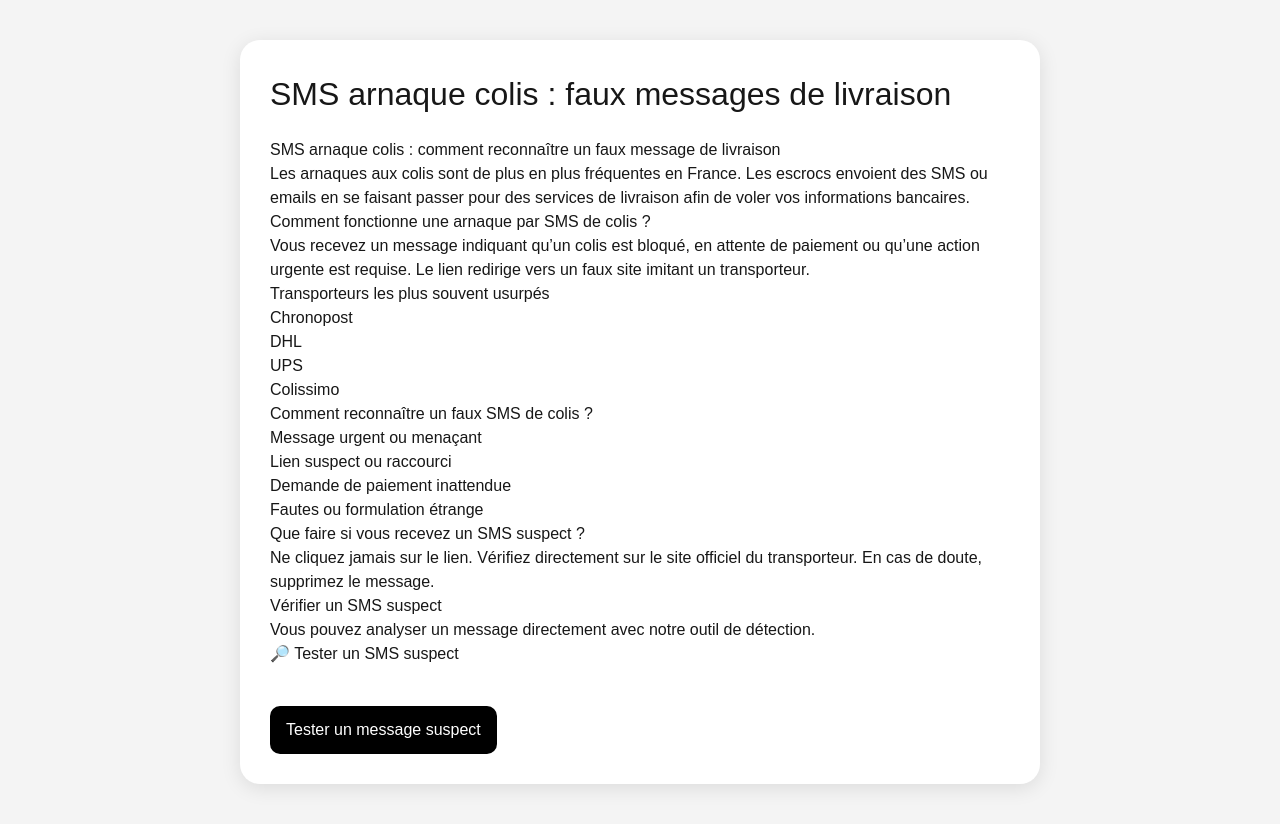
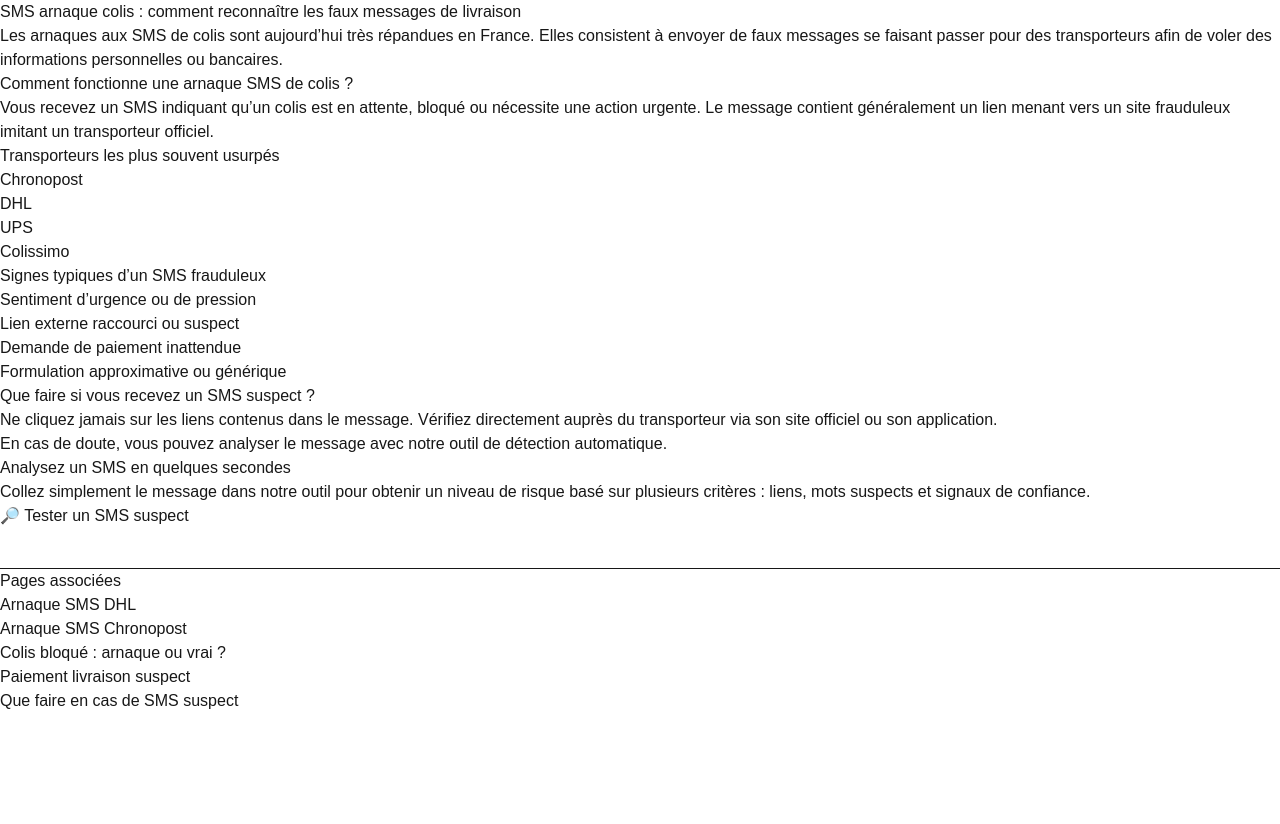
Before and after one commit to Lololipopp/arnaque-sms, a Next.js app: page /arnaque-colis in a window 1280 px wide. After the commit the page ends 800 px from the top, so only its background shows below. Built offline with nearby package versions, Linux system fonts and the light colour scheme.

Commit message:
google search console verification

```diff
--- a/app/arnaque-colis/page.tsx
+++ b/app/arnaque-colis/page.tsx
@@ -1,31 +1,25 @@
-export const metadata = {
-  title: "SMS arnaque colis : comment reconnaître un faux message de livraison",
-  description:
-    "Analyse des faux SMS de livraison de colis (Chronopost, DHL, UPS, Colissimo). Apprends à détecter les arnaques et à éviter les liens frauduleux.",
-};
-
-import PageWrapper from "@/components/PageWrapper";
 import Link from "next/link";
 
 export default function Page() {
   return (
-    <PageWrapper title="SMS arnaque colis : faux messages de livraison">
+    <main>
 
-      <main>
-        <h1>SMS arnaque colis : comment reconnaître un faux message de livraison</h1>
+      <h1>SMS arnaque colis : comment reconnaître les faux messages de livraison</h1>
 
       <p>
-          Les arnaques aux colis sont de plus en plus fréquentes en France.
-          Les escrocs envoient des SMS ou emails en se faisant passer pour des services de livraison afin de voler vos informations bancaires.
+        Les arnaques aux SMS de colis sont aujourd’hui très répandues en France.
+        Elles consistent à envoyer de faux messages se faisant passer pour des transporteurs afin de voler des informations personnelles ou bancaires.
       </p>
 
-        <h2>Comment fonctionne une arnaque par SMS de colis ?</h2>
+      <h2>Comment fonctionne une arnaque SMS de colis ?</h2>
+
       <p>
-          Vous recevez un message indiquant qu’un colis est bloqué, en attente de paiement ou qu’une action urgente est requise.
-          Le lien redirige vers un faux site imitant un transporteur.
+        Vous recevez un SMS indiquant qu’un colis est en attente, bloqué ou nécessite une action urgente.
+        Le message contient généralement un lien menant vers un site frauduleux imitant un transporteur officiel.
       </p>
 
       <h2>Transporteurs les plus souvent usurpés</h2>
+
       <ul>
         <li>Chronopost</li>
         <li>DHL</li>
@@ -33,30 +27,49 @@
         <li>Colissimo</li>
       </ul>
 
-        <h2>Comment reconnaître un faux SMS de colis ?</h2>
+      <h2>Signes typiques d’un SMS frauduleux</h2>
+
       <ul>
-          <li>Message urgent ou menaçant</li>
-          <li>Lien suspect ou raccourci</li>
+        <li>Sentiment d’urgence ou de pression</li>
+        <li>Lien externe raccourci ou suspect</li>
         <li>Demande de paiement inattendue</li>
-          <li>Fautes ou formulation étrange</li>
+        <li>Formulation approximative ou générique</li>
       </ul>
 
       <h2>Que faire si vous recevez un SMS suspect ?</h2>
+
       <p>
-          Ne cliquez jamais sur le lien. Vérifiez directement sur le site officiel du transporteur.
-          En cas de doute, supprimez le message.
+        Ne cliquez jamais sur les liens contenus dans le message.
+        Vérifiez directement auprès du transporteur via son site officiel ou son application.
       </p>
 
-        <h2>Vérifier un SMS suspect</h2>
       <p>
-          Vous pouvez analyser un message directement avec notre outil de détection.
+        En cas de doute, vous pouvez analyser le message avec notre outil de détection automatique.
+      </p>
+
+      <h2>Analysez un SMS en quelques secondes</h2>
+
+      <p>
+        Collez simplement le message dans notre outil pour obtenir un niveau de risque basé sur plusieurs critères :
+        liens, mots suspects et signaux de confiance.
       </p>
 
       <Link href="/">
         🔎 Tester un SMS suspect
       </Link>
+
+      <hr style={{ marginTop: 40 }} />
+
+      <h2>Pages associées</h2>
+
+      <ul>
+        <li><Link href="/arnaque-dhl">Arnaque SMS DHL</Link></li>
+        <li><Link href="/arnaque-chronopost">Arnaque SMS Chronopost</Link></li>
+        <li><Link href="/colis-bloque">Colis bloqué : arnaque ou vrai ?</Link></li>
+        <li><Link href="/paiement-livraison">Paiement livraison suspect</Link></li>
+        <li><Link href="/arnaque-livraison-quefaire">Que faire en cas de SMS suspect</Link></li>
+      </ul>
+
     </main>
-
-    </PageWrapper>
   );
 }
--- a/app/page.tsx
+++ b/app/page.tsx
@@ -12,33 +12,72 @@
   const lower = text.toLowerCase();
 
   let score = 0;
-    let reasons = [];
+  let reasons: string[] = [];
 
-    const keywords = [
-      "colis",
-      "dhl",
-      "chronopost",
-      "mondial relay",
-      "ups",
-      "clique",
+  // 🔴 Risques forts
+  const highRisk = [
+    "paiement",
+    "carte bancaire",
+    "amende",
+    "douane",
+    "suspendu",
+    "bloqué",
+    "expiré",
     "urgent",
-      "paiement",
-      "retard",
-      "adresse"
+    "cliquez",
+    "verrouillé"
   ];
 
-    keywords.forEach((word) => {
+  // 🟡 Risques moyens
+  const mediumRisk = [
+    "colis",
+    "livraison",
+    "adresse",
+    "retard",
+    "relais"
+  ];
+
+  // 🟢 Confiance contexte logistique
+  const safeSignals = [
+    "arrivé au relais",
+    "disponible",
+    "point relais",
+    "chronopost",
+    "dhl",
+    "ups",
+    "colissimo"
+  ];
+
+  // 🔴 High risk scoring
+  highRisk.forEach((word) => {
     if (lower.includes(word)) {
-        score += 1;
-        reasons.push(`Mot suspect détecté : ${word}`);
+      score += 20;
+      reasons.push(`Signal dangereux : ${word}`);
     }
   });
 
+  // 🟡 Medium risk scoring
+  mediumRisk.forEach((word) => {
+    if (lower.includes(word)) {
+      score += 8;
+      reasons.push(`Contexte livraison : ${word}`);
+    }
+  });
+
+  // 🟢 Safe signals (réduction du risque)
+  safeSignals.forEach((word) => {
+    if (lower.includes(word)) {
+      score -= 10;
+      reasons.push(`Signal logistique normal : ${word}`);
+    }
+  });
+
+  // 🔗 URLs
   const urlRegex = /(https?:\/\/[^\s]+)/g;
   const urls = text.match(urlRegex);
 
   if (urls) {
-      score += urls.length * 2;
+    score += 15;
     reasons.push("Lien détecté dans le message");
 
     urls.forEach((url) => {
@@ -47,25 +86,54 @@
         url.includes("tinyurl") ||
         url.includes("t.co")
       ) {
-          score += 2;
-          reasons.push("Lien raccourci détecté");
+        score += 20;
+        reasons.push("Lien raccourci (très suspect)");
       }
 
-        if (url.includes("-") && url.includes("colis")) {
-          score += 2;
-          reasons.push("Domaine potentiellement frauduleux");
+      let hostname = "";
+
+      try {
+        hostname = new URL(url).hostname;
+      } catch {
+        score += 20;
+        reasons.push("URL invalide");
+        return;
+      }
+
+      const trusted = [
+        "chronopost.fr",
+        "dhl.com",
+        "ups.com",
+        "laposte.fr",
+        "mondialrelay.fr",
+        "pkup.fr"
+      ];
+
+      const isTrusted = trusted.some((d) => hostname.endsWith(d));
+
+      if (isTrusted) {
+        score -= 25;
+        reasons.push(`Domaine officiel : ${hostname}`);
       }
     });
   }
 
-    if (score >= 5) {
-      setResult("🚨 Risque élevé");
-    } else if (score >= 2) {
-      setResult("⚠️ Risque possible");
+  // 🔥 Normalisation 0–100
+  if (score < 0) score = 0;
+  if (score > 100) score = 100;
+
+  // 🎯 Résultat lisible
+  let result = "";
+
+  if (score >= 70) {
+    result = `🚨 Risque élevé (${score}/100)`;
+  } else if (score >= 30) {
+    result = `⚠️ Risque possible (${score}/100)`;
   } else {
-      setResult("✅ Faible risque");
+    result = `✅ Faible risque (${score}/100)`;
   }
 
+  setResult(result);
   setDetails(reasons.join(" • "));
 }
 
```
Lines whose indentation alone changed are shown as unchanged.
